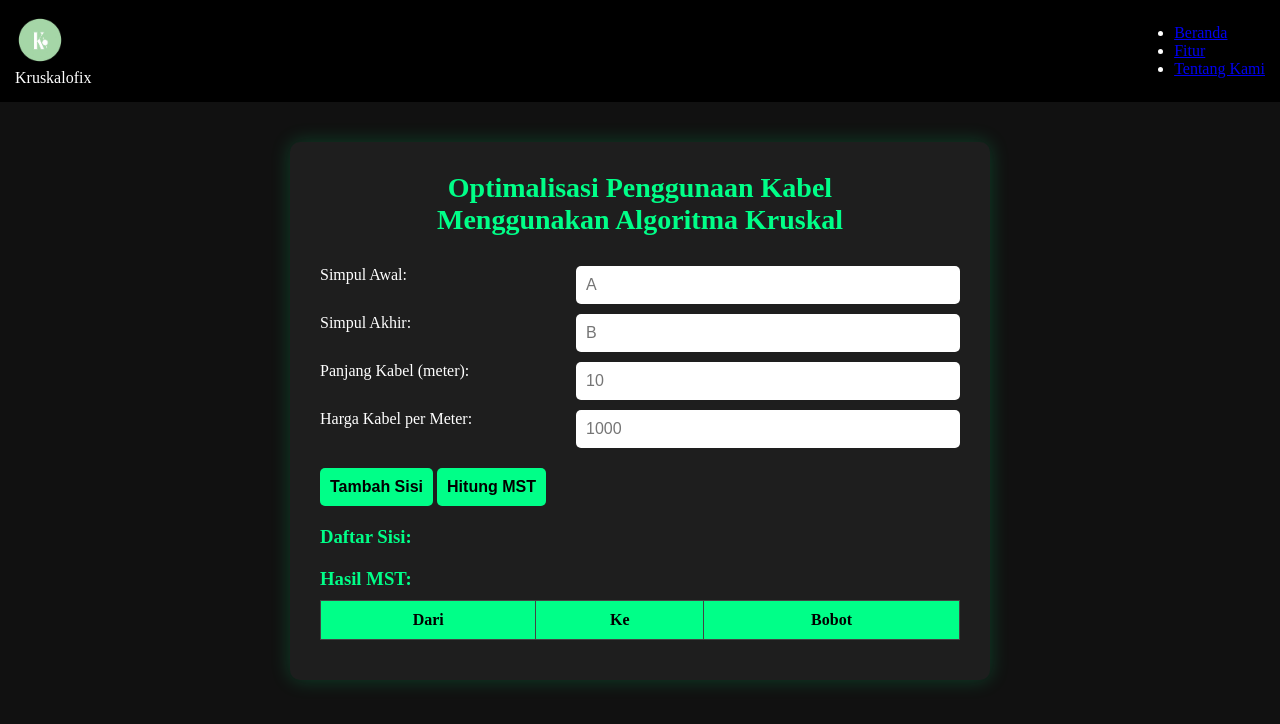
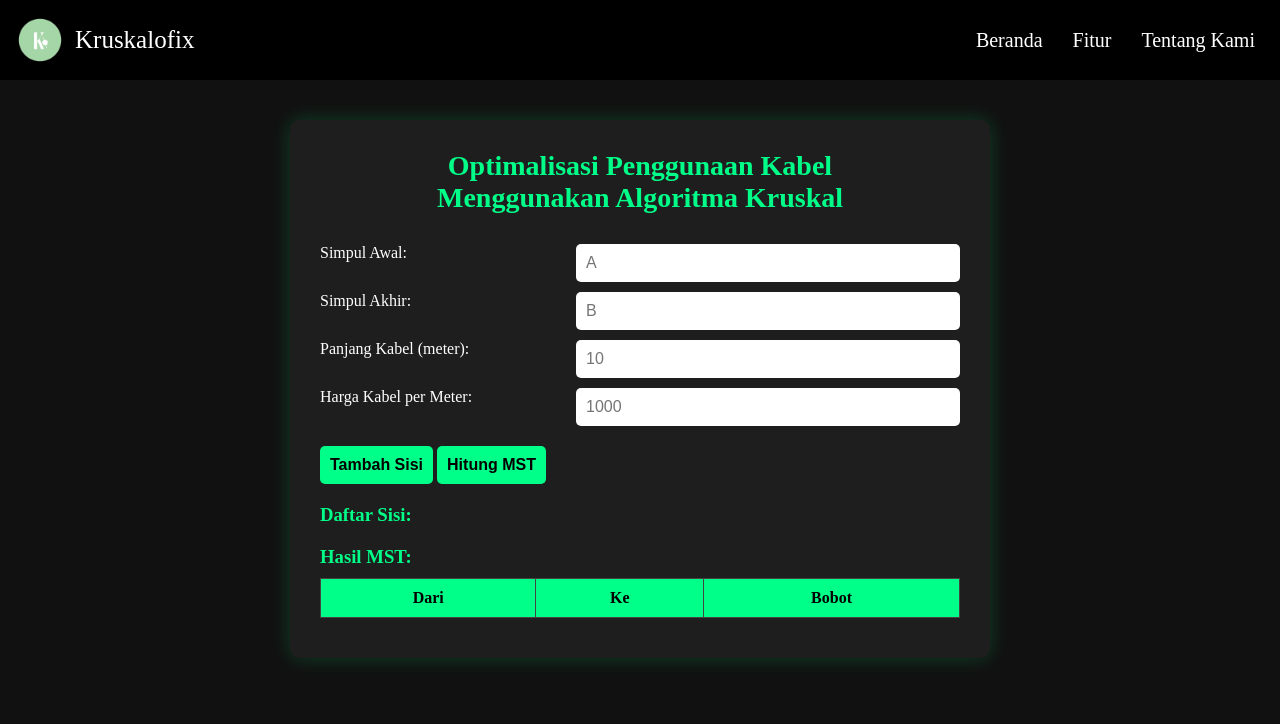
Before and after one commit to Jhamax/Kruskalofix, a plain HTML site: page Matematika Diskrit/cariMSTwarnet.html in a window 1280 px wide. Drawn offline with Linux system fonts and the light colour scheme.

Commit message:
Update cariMSTwarnet.html

```diff
--- a/Matematika Diskrit/cariMSTwarnet.html
+++ b/Matematika Diskrit/cariMSTwarnet.html
@@ -8,19 +8,27 @@
   <link rel="stylesheet" href="CMW.css">
 </head>
 <body>
-  <div id="navbar">
-    <div class="nav-left">
-      <img src="logoKruskalofix.png" alt="Logo" class="logo" />
-      <div>Kruskalofix</div>
+
+    <div id="pembungkusNavbar">
+        <div id="navbar">
+
+            <!-- Logo + Nama -->
+
+            <li class="pembungkusNama">
+                <img src="logoKruskalofix.png" alt="Logo" class="logo" />
+                <div>Kruskalofix</div>
+            </li>
+
+            <!-- Menu Navigasi -->
+
+            <ul class="pembungkusMenu">
+                <li><a href="index.html" class="a">Beranda</a></li>
+                <li><a href="#" class="a">Fitur</a></li>
+                <li><a href="#" class="a" id="tentangKami">Tentang Kami</a></li>
+            </ul>
+
+        </div>
     </div>
-    <div class="nav-center">
-      <ul>
-        <li><a href="index.html">Beranda</a></li>
-        <li><a href="#">Fitur</a></li>
-        <li><a href="#">Tentang Kami</a></li>
-      </ul>
-    </div>
-  </div>
 
   <div class="container">
     <h1>Optimalisasi Penggunaan Kabel<br>Menggunakan Algoritma Kruskal</h1>
```
